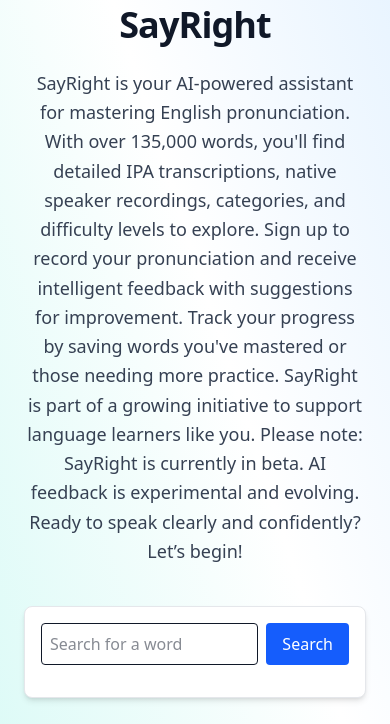
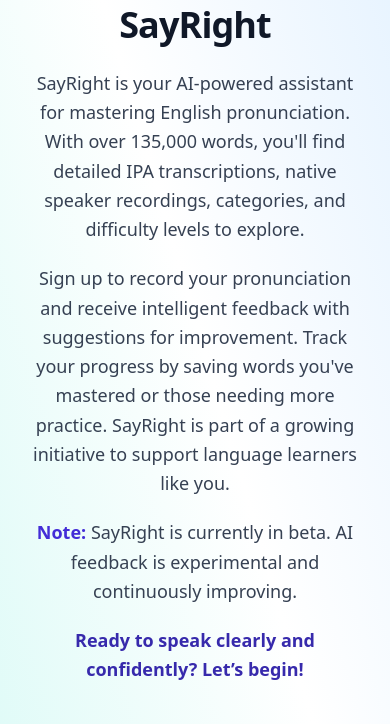
Before and after one commit to Ania58/Pronunciation-App-Frontend, a React (Vite) app: page / in a window 390 px wide. Shown: the part 566-1290 px from the top of the page. Built offline with nearby package versions, Linux system fonts and the light colour scheme; no server answers.

Commit message:
Refactor: Split main description into separate lines with improved beta notice in all supported languages

```diff
--- a/src/i18n/en/translation.json
+++ b/src/i18n/en/translation.json
@@ -33,7 +33,13 @@
   },
 
   "mainTitle": "Welcome to SayRight",
-  "mainDescription": "SayRight is your AI-powered assistant for mastering English pronunciation. With over 135,000 words, you'll find detailed IPA transcriptions, native speaker recordings, categories, and difficulty levels to explore. Sign up to record your pronunciation and receive intelligent feedback with suggestions for improvement. Track your progress by saving words you've mastered or those needing more practice. SayRight is part of a growing initiative to support language learners like you. Please note: SayRight is currently in beta. AI feedback is experimental and evolving. Ready to speak clearly and confidently? Let’s begin!",
+  "mainDescription": {
+    "p1": "SayRight is your AI-powered assistant for mastering English pronunciation. With over 135,000 words, you'll find detailed IPA transcriptions, native speaker recordings, categories, and difficulty levels to explore.",
+    "p2": "Sign up to record your pronunciation and receive intelligent feedback with suggestions for improvement. Track your progress by saving words you've mastered or those needing more practice. SayRight is part of a growing initiative to support language learners like you.",
+    "betaTitle": "Note:",
+    "betaText": " SayRight is currently in beta. AI feedback is experimental and continuously improving.",
+    "final": "Ready to speak clearly and confidently? Let’s begin!"
+  },
 
   "searchPlaceholder": "Search for a word",
   "search": "Search",
--- a/src/i18n/es/translation.json
+++ b/src/i18n/es/translation.json
@@ -33,7 +33,13 @@
     },
 
   "mainTitle": "Bienvenido a SayRight",
-  "mainDescription": "SayRight es tu asistente con tecnología de IA para dominar la pronunciación del inglés. Con más de 135 000 palabras, encontrarás transcripciones IPA detalladas, grabaciones de hablantes nativos, categorías y niveles de dificultad para explorar. Regístrate para grabar tu pronunciación y recibir comentarios inteligentes con sugerencias para mejorar. Haz seguimiento de tu progreso guardando las palabras que ya dominas o las que necesitas practicar más. SayRight forma parte de una iniciativa creciente para apoyar a estudiantes de idioma como tú. Ten en cuenta que SayRight está en fase beta. La retroalimentación de IA es experimental y está en evolución. ¿Listo para hablar con claridad y confianza? ¡Empecemos!",
+  "mainDescription": {
+    "p1": "SayRight es tu asistente con tecnología de IA para dominar la pronunciación del inglés. Con más de 135 000 palabras, encontrarás transcripciones IPA detalladas, grabaciones de hablantes nativos, categorías y niveles de dificultad para explorar.",
+    "p2": "Regístrate para grabar tu pronunciación y recibir comentarios inteligentes con sugerencias para mejorar. Haz seguimiento de tu progreso guardando las palabras que ya dominas o las que necesitas practicar más. SayRight forma parte de una iniciativa creciente para apoyar a estudiantes de idiomas como tú.",
+    "betaTitle": "Aviso:",
+    "betaText": " SayRight está actualmente en fase beta. La retroalimentación de la IA es experimental y está en constante mejora.",
+    "final": "¿Listo para hablar con claridad y confianza? ¡Empecemos!"
+  },
 
   "searchPlaceholder": "Buscar una palabra",
   "search": "Buscar",
--- a/src/i18n/pl/translation.json
+++ b/src/i18n/pl/translation.json
@@ -34,7 +34,13 @@
     },
 
   "mainTitle": "Witaj w SayRight",
-  "mainDescription": "SayRight to Twój asystent wspierany przez AI, który pomoże Ci opanować angielską wymowę. W bazie znajdziesz ponad 135 000 słów z dokładnymi transkrypcjami IPA, nagraniami native speakerów, kategoriami oraz poziomami trudności. Zarejestruj się, aby nagrywać swoją wymowę i otrzymywać inteligentne informacje zwrotne z propozycjami ulepszeń. Śledź swoje postępy, zapisując słowa, które już opanowałeś lub które wymagają więcej ćwiczeń. SayRight to część rosnącej inicjatywy wspierającej osoby uczące się języka. Uwaga: SayRight znajduje się obecnie w wersji beta. Opinie AI są eksperymentalne i stale się rozwijają. Gotowy, by mówić wyraźnie i pewnie? Zaczynamy!",
+  "mainDescription": {
+    "p1": "SayRight to Twój asystent wspierany przez AI, który pomoże Ci opanować angielską wymowę. W bazie znajdziesz ponad 135 000 słów z dokładnymi transkrypcjami IPA, nagraniami native speakerów, kategoriami oraz poziomami trudności.",
+    "p2": "Zarejestruj się, aby nagrywać swoją wymowę i otrzymywać inteligentne informacje zwrotne z propozycjami ulepszeń. Śledź swoje postępy, zapisując słowa, które już opanowałeś lub które wymagają więcej ćwiczeń. SayRight to część rosnącej inicjatywy wspierającej osoby uczące się języka.",
+    "betaTitle": "Uwaga:",
+    "betaText": " SayRight znajduje się obecnie w wersji beta. Opinie AI są eksperymentalne i stale się rozwijają.",
+    "final": "Gotowy, by mówić wyraźnie i pewnie? Zaczynamy!"
+  },
 
   "searchPlaceholder": "Wyszukaj słowo",
   "search": "Szukaj",
--- a/src/pages/MainPage.tsx
+++ b/src/pages/MainPage.tsx
@@ -48,9 +48,21 @@ export default function MainPage() {
             {t('mainTitle')}
           </h1>
 
-          <p className="text-lg sm:text-xl text-gray-700 leading-relaxed mb-10 max-w-3xl mx-auto">
-            {t('mainDescription')}
-          </p>
+          <div className="text-lg sm:text-xl text-gray-700 leading-relaxed mb-10 max-w-3xl mx-auto space-y-5">
+            <p>
+              {t('mainDescription.p1')}
+            </p>
+            <p>
+              {t('mainDescription.p2')}
+            </p>
+            <p>
+              <span className="font-semibold text-indigo-700">{t('mainDescription.betaTitle')}</span>{' '}
+              {t('mainDescription.betaText')}
+            </p>
+            <p className="font-semibold text-center text-indigo-800">
+              {t('mainDescription.final')}
+            </p>
+          </div>
 
           <motion.div
             className="flex justify-center mb-10"
```
